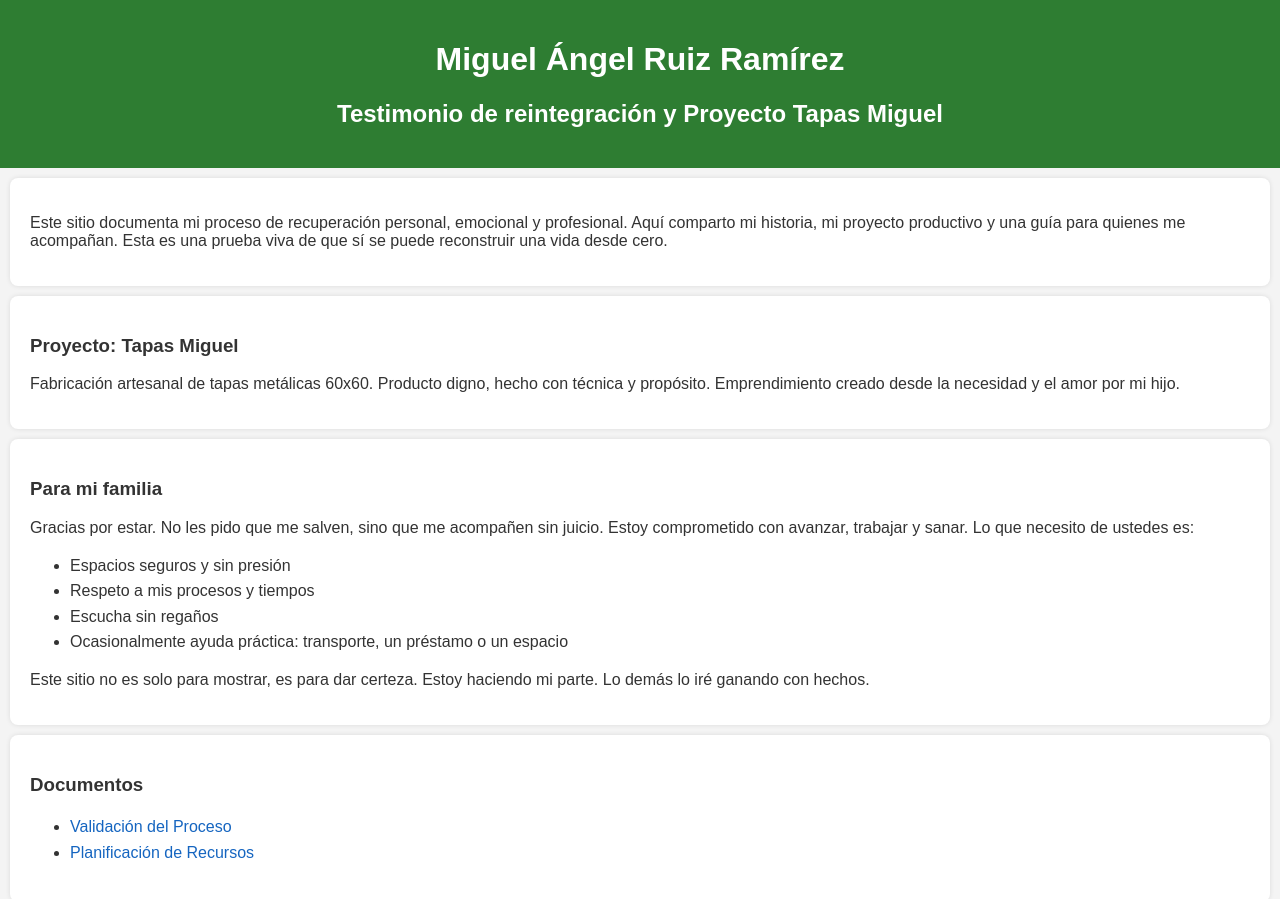
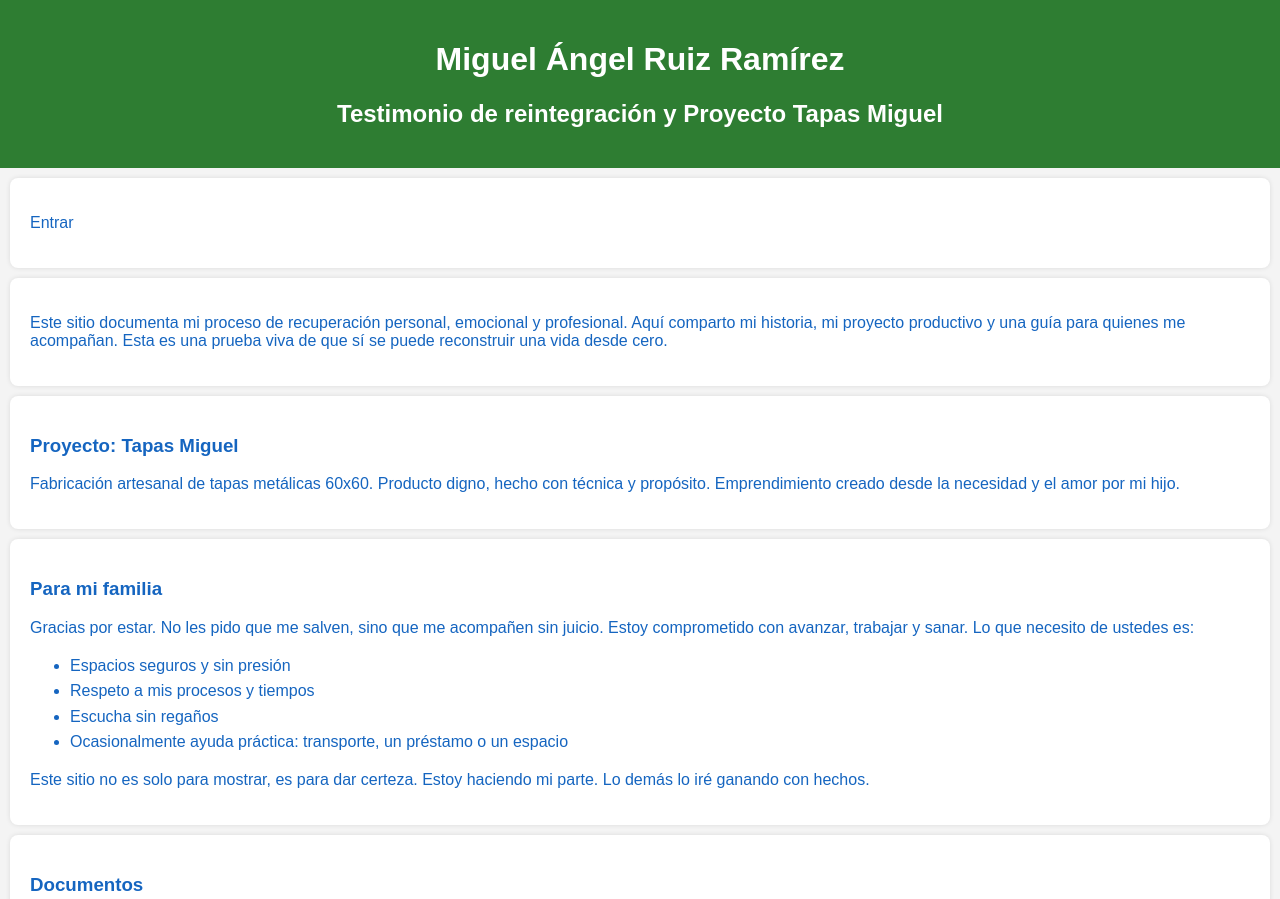
Before and after one commit to MiguelAngelkatoFull/sitio_miguel_sensores, a plain HTML site: page index.html in a window 1280 px wide. Shown: the top 899 px of the page. Drawn offline with Linux system fonts and the light colour scheme.

Commit message:
Add files via upload

```diff
--- a/index.html
+++ b/index.html
@@ -13,9 +13,13 @@
         <h2>Testimonio de reintegración y Proyecto Tapas Miguel</h2>
     </header>
 
+    <section class="seguimiento">
+        <p><a href="/seguimiento/index.html" target="_blank">Entrar</p>
+    </section>
     <section class="intro">
         <p>Este sitio documenta mi proceso de recuperación personal, emocional y profesional. Aquí comparto mi historia, mi proyecto productivo y una guía para quienes me acompañan. Esta es una prueba viva de que sí se puede reconstruir una vida desde cero.</p>
     </section>
+
 
     <section class="proyecto">
         <h3>Proyecto: Tapas Miguel</h3>
```
